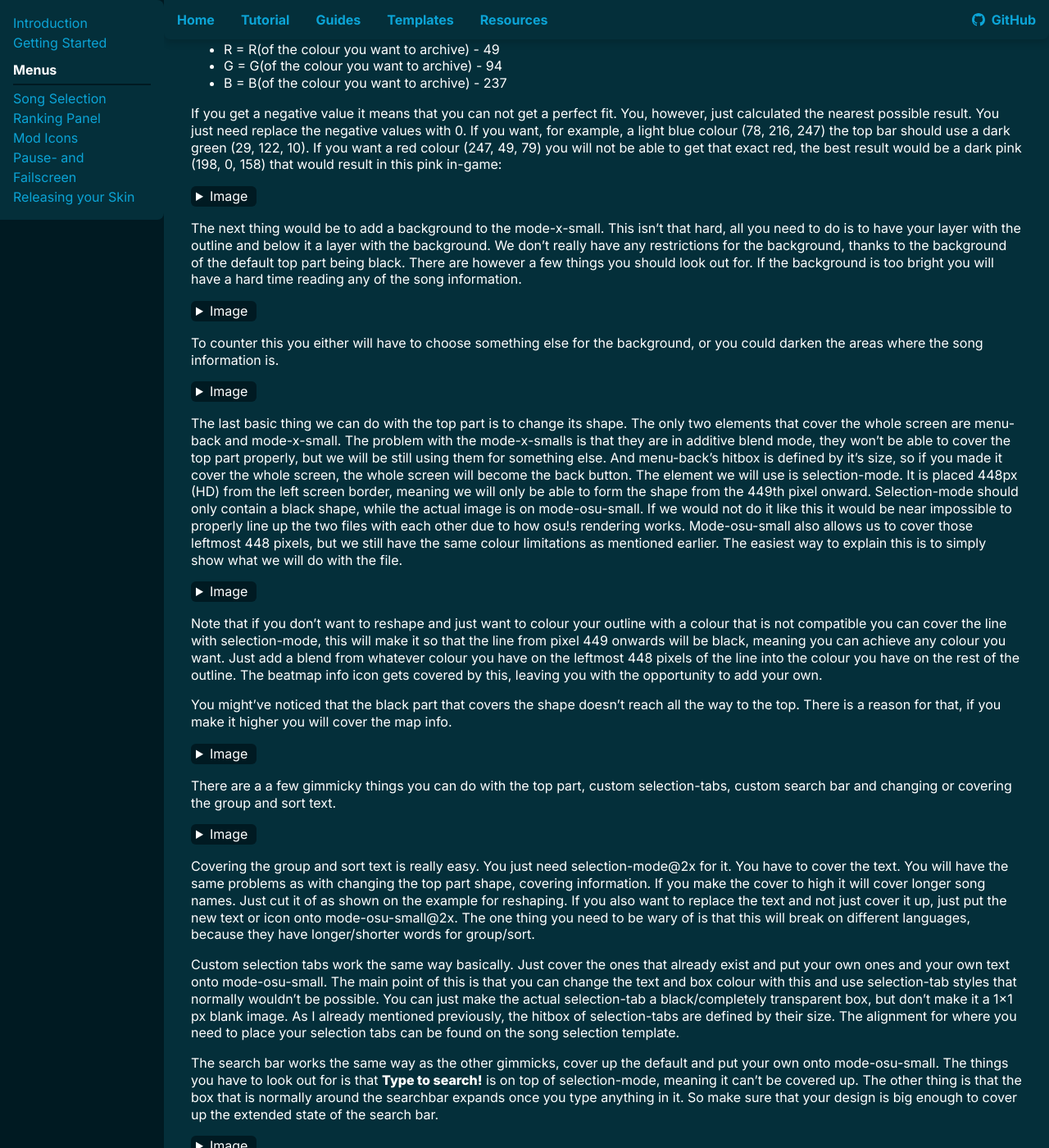
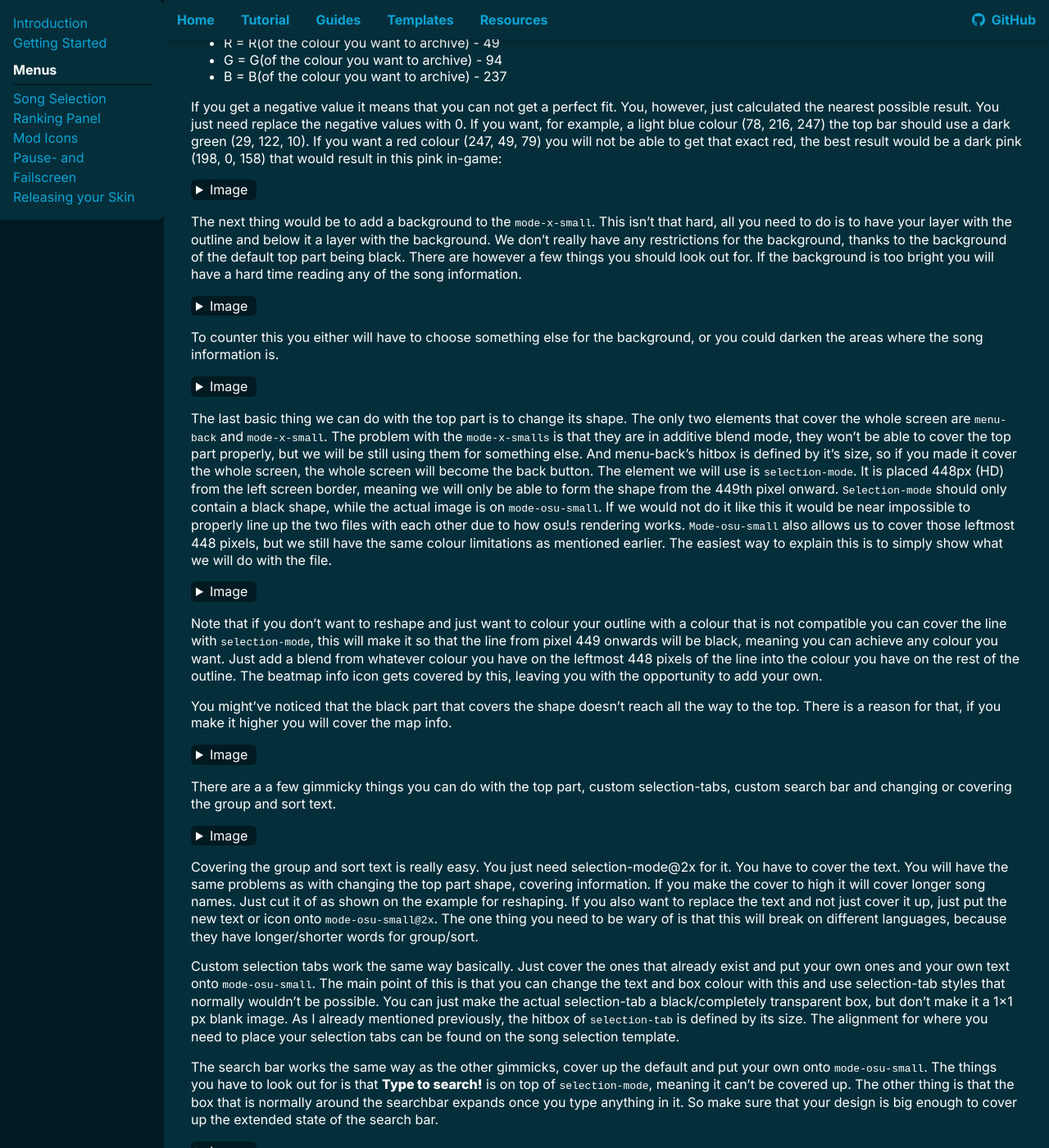
Before and after one commit to RockRoller01/skinninginfo, a Jekyll site: the page built from tutorial/song_selection.md, in a window 1280 px wide and 1400 px high, scrolled down 2514 px. Shown: the whole window at 82% size. Built offline with Jekyll 4.4.1, drawn with Linux system fonts in a browser that asks for light colours; some of the changed text lies outside the part shown.

Commit message:
text styling

```diff
--- a/tutorial/song_selection.md
+++ b/tutorial/song_selection.md
@@ -27,13 +27,13 @@
 # Bottom Part
 Let us start with the bottom part. It consists out of the following images:
 
-- menu-back@2x.png
-- selection-mode@2x.png, selection-mods@2x.png, selection-random@2x.png, selection-options@2x.png
-- selection-mode-over@2x.png, selection-mods-over@2x.png, selection-random-over@2x.png, selection-options-over@2x.png
-- mode-osu-small@2x.png, mode-fruits-small@2x.png, mode-taiko-small@2x.png, mode-mania-small@2x.png
+- ``menu-back@2x.png``
+- ``selection-mode@2x.png``, ``selection-mods@2x.png``, ``selection-random@2x.png``, ``selection-options@2x.png``
+- ``selection-mode-over@2x.png``, ``selection-mods-over@2x.png``, ``selection-random-over@2x.png``, ``selection-options-over@2x.png``
+- ``mode-osu-small@2x.png``, ``mode-fruits-small@2x.png``, ``mode-taiko-small@2x.png``, ``mode-mania-small@2x.png``
 
 But what do they all do?
-menu-back and selection-mode/mods/random/options are the buttons on the left, the -over images are the ones that get shown when you hover over the buttons (although, the back button doesn't have one, it only gets a bit brighter) and the mode-osu/fruits/taiko/mania-small images are the small mode indicators, shown on top of selection-mode.
+``menu-back`` and ``selection-mode/mods/random/options`` are the buttons on the left, the ``-over`` images are the ones that get shown when you hover over the buttons (although, the back button doesn't have one, it only gets a bit brighter) and the ``mode-osu/fruits/taiko/mania-small`` images are the small mode indicators, shown on top of ``selection-mode``.
 There are many ways of designing the song selection, it's totally up to you. Generally though, there are 4 main ways of shaping the bottom part:
 
 <details><summary>Image</summary>
@@ -45,7 +45,7 @@
 There aren't that many things you need to know to get either of these 4 results.
 Whenever you work with the song selection, [this template](https://osu.ppy.sh/community/forums/topics/686407) will be of huge help. On there is everything that the song selection contains, with its standard sizes. You basically just need to trace over it, and then, after you're finished, cut everything into their respective images.
 
-There are a few things you can do with the bottom part that goes beyond the intended image sizes. The two main things are a height change and a shape change. The default bottom part is only 180px high, but you can make it higher. All of the buttons have their anchor points at their bottom left corner, meaning they can be extended all the way up to the upper screen border. BUT, there are two things you need to be aware of when doing this. First, if you go too high you might cover the leaderboards or beatmaps. You can extend the bottom part up to roughly ~220px (shown below), without covering anything.
+There are a few things you can do with the bottom part that goes beyond the intended image sizes. The two main things are a height change and a shape change. The default bottom part is only 180px high, but you can make it higher. All of the buttons have their anchor points at their bottom left corner, meaning they can be extended all the way up to the upper screen border. **But**, there are two things you need to be aware of when doing this. First, if you go too high you might cover the leaderboards or beatmaps. You can extend the bottom part up to roughly ~220px (shown below), without covering anything.
 
 <details><summary>Image</summary>
 
@@ -61,7 +61,7 @@
 
 </details>
 
-The second thing you need to look out for are hitboxes. The hitbox of the buttons is defined by the size of their -over images, meaning it won't be a problem for selection-mode/mods/random/options, but menu-back doesn't have an -over image. The hitbox of it is defined by the size of the button itself. This is the reason why you can't make it too big, because then you might not be able to click your own topscore on the leaderboard. (The maximum size for menu-back (HD) that I would recommend is something around 220px x 500px)
+The second thing you need to look out for are hitboxes. The hitbox of the buttons is defined by the size of their ``-over`` images, meaning it won't be a problem for ``selection-mode/mods/random/options``, but ``menu-back`` doesn't have an ``-over`` image. The hitbox of it is defined by the size of the button itself. This is the reason why you can't make it too big, because then you might not be able to click your own topscore on the leaderboard. (The maximum size for menu-back (HD) that I would recommend is something around 220px x 500px)
 
 The other thing I mentioned that you can do with the bottom part was changing the shape. This is basically just the same thing as a height increase, you just increase it only in certain parts.
 
@@ -96,7 +96,7 @@
 </details>
 
 # Top part
-Now onto the top part. This one often is a bigger problem for beginners, but it shouldn't be that hard to understand if you read carefully. The top part only has one editable file, selection-tab@2x, which is used for the sorting tabs you can see in the top right with the grouping/sorting options. They get tinted red when they are inactive and white when they are active, while the text gets tinted white while being inactive and black while being active. If you want to blank them out do not make them 1 x 1 pixels big, their size defines the hitbox. Also, if your selection-tab is black or completely transparent, the text on it will not be visible while its selected. There are 3 main things you can do with the top part:
+Now onto the top part. This one often is a bigger problem for beginners, but it shouldn't be that hard to understand if you read carefully. The top part only has one editable file, ``selection-tab@2x``, which is used for the sorting tabs you can see in the top right with the grouping/sorting options. They get tinted red when they are inactive and white when they are active, while the text gets tinted white while being inactive and black while being active. If you want to blank them out do not make them 1 x 1 pixels big, their size defines the hitbox. Also, if your selection-tab is black or completely transparent, the text on it will not be visible while its selected. There are 3 main things you can do with the top part:
 
 <details><summary>Image</summary>
 
@@ -105,9 +105,9 @@
 </details>
 
 
-You can colour the outline, you can add a background and you can change the shape. The top part isn't directly editable, the file for it is not skinnable. Meaning we will need a workaround. To change the colour of the outline and add a background all we need is the mode-x-small elements (abbreviation for mode-osu-small, mode-fruits-small, mode-taiko-small, mode-mania-small). The important factor is that it is in additive blend mode and doesn't have a size restriction.
+You can colour the outline, you can add a background and you can change the shape. The top part isn't directly editable, the file for it is not skinnable. Meaning we will need a workaround. To change the colour of the outline and add a background all we need is the ``mode-x-small`` elements (abbreviation for mode-osu-small, mode-fruits-small, mode-taiko-small, mode-mania-small). The important factor is that it is in additive blend mode and doesn't have a size restriction.
 
-To change the colour we basically only need to do a small subtraction to get the colour we want (or at least the closest one to it). All you need to do to change the colour of the topline is to take [this file](https://raw.githubusercontent.com/RockRoller01/skinninginfo/master/tutorial/img/song_selection/toppart_outline.png and change its colour. You can't however change it to directly the colour you want the line to be. The blend mode of the mode-x-small images comes into play here. Due to the additive blend mode it's colour values will always be added onto the top line instead of just covering it. This results in a limitation regarding the colour the top line can be. Any colour that has lower RGB values than the blue of the line (which is 49, 94, 237) can not be achieved. Here is a quick overview of the colours that can be achieved:
+To change the colour we basically only need to do a small subtraction to get the colour we want (or at least the closest one to it). All you need to do to change the colour of the topline is to take [this file](https://raw.githubusercontent.com/RockRoller01/skinninginfo/master/tutorial/img/song_selection/toppart_outline.png and change its colour. You can't however change it to directly the colour you want the line to be. The blend mode of the ``mode-x-small`` images comes into play here. Due to the additive blend mode it's colour values will always be added onto the top line instead of just covering it. This results in a limitation regarding the colour the top line can be. Any colour that has lower RGB values than the blue of the line (which is 49, 94, 237) can not be achieved. Here is a quick overview of the colours that can be achieved:
 
 <details><summary>Image</summary>
 
@@ -129,7 +129,7 @@
 
 </details>
 
-The next thing would be to add a background to the mode-x-small. This isn't that hard, all you need to do is to have your layer with the outline and below it a layer with the background. We don't really have any restrictions for the background, thanks to the background of the default top part being black. There are however a few things you should look out for. If the background is too bright you will have a hard time reading any of the song information.
+The next thing would be to add a background to the ``mode-x-small``. This isn't that hard, all you need to do is to have your layer with the outline and below it a layer with the background. We don't really have any restrictions for the background, thanks to the background of the default top part being black. There are however a few things you should look out for. If the background is too bright you will have a hard time reading any of the song information.
 
 <details><summary>Image</summary>
 
@@ -145,8 +145,8 @@
 
 </details>
 
-The last basic thing we can do with the top part is to change its shape. The only two elements that cover the whole screen are menu-back and mode-x-small. The problem with the mode-x-smalls is that they are in additive blend mode, they won't be able to cover the top part properly, but we will be still using them for something else. And menu-back's hitbox is defined by it's size, so if you made it cover the whole screen, the whole screen will become the back button. The element we will use is selection-mode. It is placed 448px (HD) from the left screen border, meaning we will only be able to form the shape from the 449th pixel onward. Selection-mode should only contain a black shape, while the actual image is on mode-osu-small. If we would not do it like this it would be near impossible to properly line up the two files with each other due to how osu!s rendering works.
-Mode-osu-small also allows us to cover those leftmost 448 pixels, but we still have the same colour limitations as mentioned earlier.
+The last basic thing we can do with the top part is to change its shape. The only two elements that cover the whole screen are ``menu-back`` and ``mode-x-small``. The problem with the ``mode-x-smalls`` is that they are in additive blend mode, they won't be able to cover the top part properly, but we will be still using them for something else. And menu-back's hitbox is defined by it's size, so if you made it cover the whole screen, the whole screen will become the back button. The element we will use is ``selection-mode``. It is placed 448px (HD) from the left screen border, meaning we will only be able to form the shape from the 449th pixel onward. ``Selection-mode`` should only contain a black shape, while the actual image is on ``mode-osu-small``. If we would not do it like this it would be near impossible to properly line up the two files with each other due to how osu!s rendering works.
+``Mode-osu-small`` also allows us to cover those leftmost 448 pixels, but we still have the same colour limitations as mentioned earlier.
 The easiest way to explain this is to simply show what we will do with the file.
 
 <details><summary>Image</summary>
@@ -156,7 +156,7 @@
 
 </details>
 
-Note that if you don't want to reshape and just want to colour your outline with a colour that is not compatible you can cover the line with selection-mode, this will make it so that the line from pixel 449 onwards will be black, meaning you can achieve any colour you want. Just add a blend from whatever colour you have on the leftmost 448 pixels of the line into the colour you have on the rest of the outline. The beatmap info icon gets covered by this, leaving you with the opportunity to add your own.
+Note that if you don't want to reshape and just want to colour your outline with a colour that is not compatible you can cover the line with ``selection-mode``, this will make it so that the line from pixel 449 onwards will be black, meaning you can achieve any colour you want. Just add a blend from whatever colour you have on the leftmost 448 pixels of the line into the colour you have on the rest of the outline. The beatmap info icon gets covered by this, leaving you with the opportunity to add your own.
 
 You might've noticed that the black part that covers the shape doesn't reach all the way to the top. There is a reason for that, if you make it higher you will cover the map info.
 
@@ -174,11 +174,11 @@
 
 </details>
 
-Covering the group and sort text is really easy. You just need selection-mode@2x for it. You have to cover the text. You will have the same problems as with changing the top part shape, covering information. If you make the cover to high it will cover longer song names. Just cut it of as shown on the example for reshaping. If you also want to replace the text and not just cover it up, just put the new text or icon onto mode-osu-small@2x. The one thing you need to be wary of is that this will break on different languages, because they have longer/shorter words for group/sort.
+Covering the group and sort text is really easy. You just need selection-mode@2x for it. You have to cover the text. You will have the same problems as with changing the top part shape, covering information. If you make the cover to high it will cover longer song names. Just cut it of as shown on the example for reshaping. If you also want to replace the text and not just cover it up, just put the new text or icon onto ``mode-osu-small@2x``. The one thing you need to be wary of is that this will break on different languages, because they have longer/shorter words for group/sort.
 
-Custom selection tabs work the same way basically. Just cover the ones that already exist and put your own ones and your own text onto mode-osu-small. The main point of this is that you can change the text and box colour with this and use selection-tab styles that normally wouldn't be possible. You can just make the actual selection-tab a black/completely transparent box, but don't make it a 1x1 px blank image. As I already mentioned previously, the hitbox of selection-tabs are defined by their size. The alignment for where you need to place your selection tabs can be found on the song selection template.
+Custom selection tabs work the same way basically. Just cover the ones that already exist and put your own ones and your own text onto ``mode-osu-small``. The main point of this is that you can change the text and box colour with this and use selection-tab styles that normally wouldn't be possible. You can just make the actual selection-tab a black/completely transparent box, but don't make it a 1x1 px blank image. As I already mentioned previously, the hitbox of ``selection-tab`` is defined by its size. The alignment for where you need to place your selection tabs can be found on the song selection template.
 
-The search bar works the same way as the other gimmicks, cover up the default and put your own onto mode-osu-small. The things you have to look out for is that **Type to search!** is on top of selection-mode, meaning it can't be covered up. The other thing is that the box that is normally around the searchbar expands once you type anything in it. So make sure that your design is big enough to cover up the extended state of the search bar.
+The search bar works the same way as the other gimmicks, cover up the default and put your own onto ``mode-osu-small``. The things you have to look out for is that **Type to search!** is on top of ``selection-mode``, meaning it can't be covered up. The other thing is that the box that is normally around the searchbar expands once you type anything in it. So make sure that your design is big enough to cover up the extended state of the search bar.
 
 <details><summary>Image</summary>
 
@@ -187,10 +187,10 @@
 </details>
 
 # Song Carousel and Leaderboard
-There isn't that much that I need to say about these two parts. The carousel mainly consists out of menu-button-background@2x.png, star@2x.png and 2 ini commands under **[Colours]**. With the ini commands you can set the colour of the text on menu-button-background. SongSelectActiveText sets the colour for the currently selected card, SongSelectInactiveText sets the colour for all the non selected cards.
+There isn't that much that I need to say about these two parts. The carousel mainly consists out of ``menu-button-background@2x.png``, ``star@2x.png`` and 2 ini commands under ``[Colours]``. With the ini commands you can set the colour of the text on menu-button-background. ``SongSelectActiveText`` sets the colour for the currently selected card, ``SongSelectInactiveText`` sets the colour for all the non selected cards.
 There are a few things you should know before you start making your song carousel:
 
-- The cards in the carousel get tinted in various colours. This feature sadly cannot be disabled. These colours are all on the skinnable files spreadsheet. Basically, the only way to somewhat work around this is to use mainly black and dark greys for the menu-button-background, this however doesn't work that well with really colourful themes. You will have to try out yourself if a black one or a colourful one will fit your theme better.
+- The cards in the carousel get tinted in various colours. This feature sadly cannot be disabled. These colours are all on the skinnable files spreadsheet. Basically, the only way to somewhat work around this is to use mainly black and dark greys for the ``menu-button-background``, this however doesn't work that well with really colourful themes. You will have to try out yourself if a black one or a colourful one will fit your theme better.
 - The thumbnail is placed 17px away from the left border of the image. The thumbnail is about 227 x 170 pixel big.
 - The stars will get slightly bigger the more there are.
 
@@ -208,7 +208,7 @@
 
     </details>
 
-- Stars used to have a different behaviour. They used to get partially filled. This however was changed with skin.ini version 2.2, which brought us thumbnail support. As such you cannot have thumbnail images and the old star behaviour.
+- Stars used to have a different behaviour. They used to get partially filled. This however was changed with skin.ini version ``2.2``, which brought us thumbnail support. As such you cannot have thumbnail images and the old star behaviour.
 - Everything gets shifted to the left edge if there is no thumbnail. It's recommend to include a version of the menu-button-background in an extra folder inside your skin that does not have a window for the thumbnail, because there are people who disabled thumbnails in the osu settings.
 
 There isn't a lot you can do with the leaderboard. And for some reason, the leaderboard does not use scoreentry numbers for it's numbers. Basically the only thing you can do is to add a frame or background around the whole leaderboard. Like this:
@@ -221,7 +221,7 @@
 
 You can do this by adding it onto mode-osu-small. the placement can be found on the song selection template.
 
-Mode-Osu@2x (and mode-fruits, -taiko and -mania) can be found between the leaderboard and the song carousel. It shows the current game mode you are playing. Most people either blank it out or leave it as it is. But there are some gimmicky things that can be done with it. The aforementioned frame on the leaderboard can be done with it as well and you can add some background effects to the song selection.
+``Mode-Osu@2x`` (and mode-fruits, -taiko and -mania) can be found between the leaderboard and the song carousel. It shows the current game mode you are playing. Most people either blank it out or leave it as it is. But there are some gimmicky things that can be done with it. The aforementioned frame on the leaderboard can be done with it as well and you can add some background effects to the song selection.
 
 The last thing I need to mention are the small ranking letters. They get shared between the song carousel and the leaderboard. They have different anchor points on both. If your font isn't monospaced (fixed-width) it can be a real nightmare to align them properly, because if you align them to the letters to the left, they will look weird on the leaderboard. But the opposite can happen if you align them to the centre. That is one of the reason why I would recommend a monospaced font for the ranking letters.
 
```
Also changed, not shown: other parts of tutorial/song_selection.md (+1 -1 lines), guides/dots_as_hitcircle_numbers.md (+5 -5 lines), guides/insta_fade_hc.md (+10 -10 lines), tutorial/getting_started.md (+3 -3 lines), tutorial/introduction.md (+3 -3 lines), tutorial/releasing.md (+1 -1 lines).
